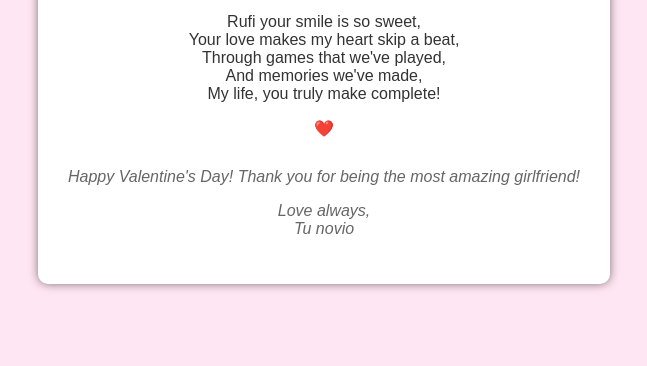
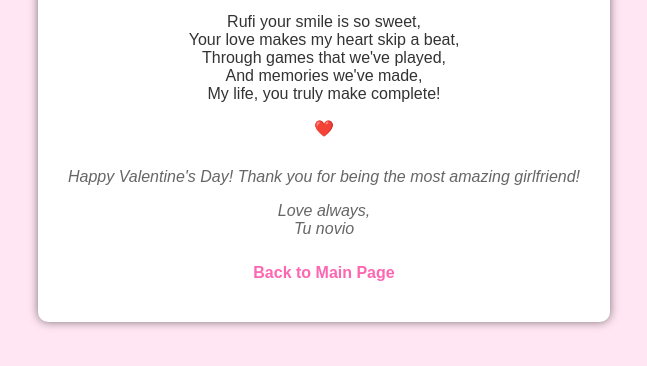
Before and after one commit to colincomey/valentines, a plain HTML site: page limerick.html in a window 1280 px wide. Shown: the part 182-548 px from the top of the page, without its empty margins (316-963 px from the left). Drawn offline with Linux system fonts and the light colour scheme.

Commit message:
Add files via upload
adding link back home

```diff
--- a/limerick.html
+++ b/limerick.html
@@ -9,6 +9,7 @@
 <body>
     <div class="container">
         <h1>Ode to mi novia</h1>
+
         <div class="heart">❤️</div>
         <div class="limerick">
             <p>
@@ -24,6 +25,7 @@
             <p>Happy Valentine's Day! Thank you for being the most amazing girlfriend!</p>
             <p>Love always,<br>Tu novio </p>
         </div>
+        <a href="index.html" class="back-link">Back to Main Page</a>
     </div>
 </body>
 </html>
```
